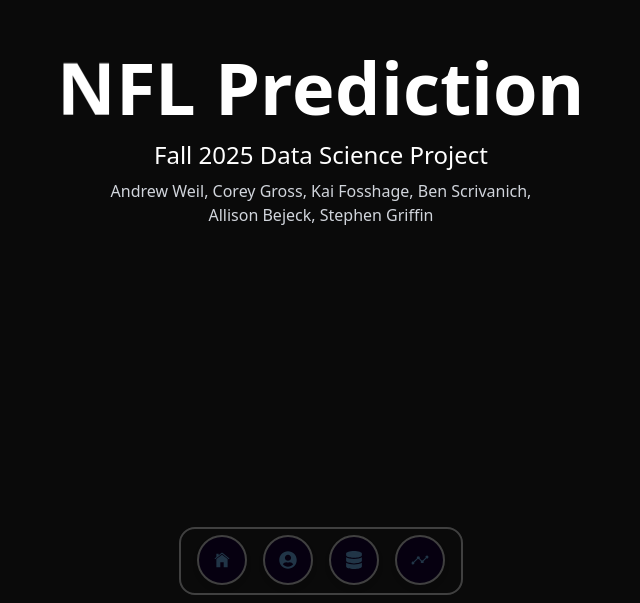
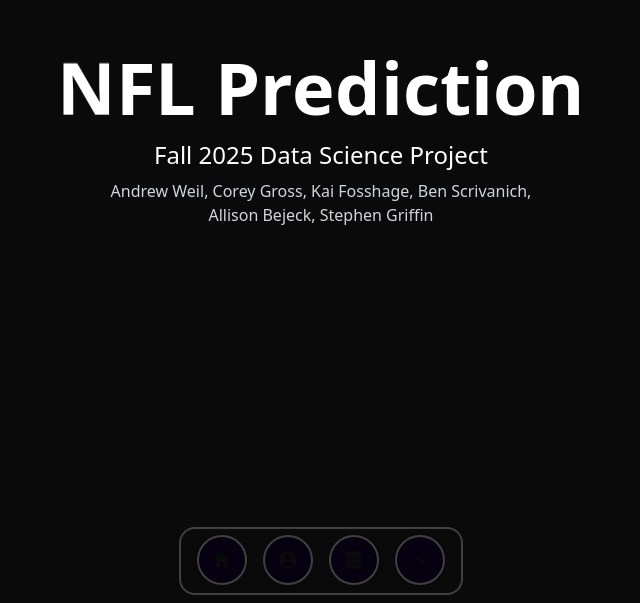
Before and after one commit to Stephen-Griffin/nfl-prediction-dotcom, a React (Vite) app in the folder nfl-prediction/: page / in a window 1280 px wide. Shown: the part 197-800 px from the top of the page, without its empty margins (319-959 px from the left). Built offline with nearby package versions, Linux system fonts and the light colour scheme.

Commit message:
CHORE: make light and dark mode look the same

```diff
--- a/nfl-prediction/src/App.css
+++ b/nfl-prediction/src/App.css
@@ -1,4 +1,14 @@
 @import "tailwindcss";
+
+:root {
+  color-scheme: light;
+  background-color: #ffffff;
+}
+
+#root {
+  background-color: #ffffff;
+  color: #0a0a0a;
+}
 
 #root {
   width: 100%;
```
